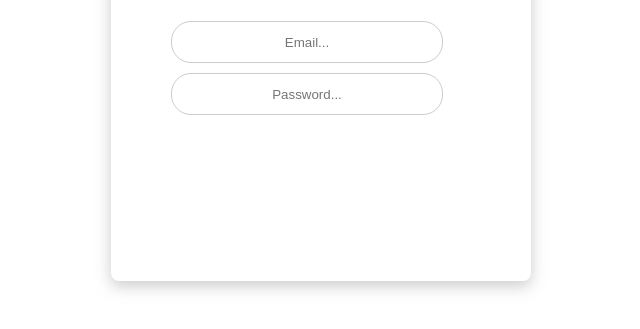
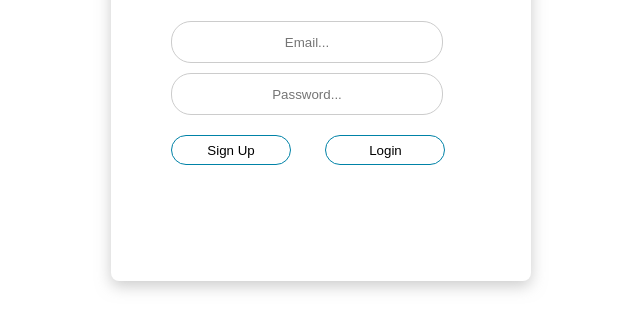
Before and after one commit to amilykassim/PropertyProLite, a plain HTML site: page UI/index.html in a window 1280 px wide. Shown: the part 227-556 px from the top of the page, without its empty margins (319-959 px from the left). Drawn offline with Linux system fonts and the light colour scheme.

Commit message:
Adding login and sign up buttons to the login page

```diff
--- a/UI/css/app.css
+++ b/UI/css/app.css
@@ -52,3 +52,25 @@ body {
     height: 20px;
     outline: none;
   }
+
+  .mini-buttons {
+    width: 120px;
+    height: 30px;
+    border: 1px solid #0082a7;
+    border-radius: 20px;
+    margin-right: 30px;
+    margin-top: 20px;
+    outline: none;
+    background: none;
+    transition: 0.4s;
+  }
+
+  .mini-buttons:hover {
+    color: white;
+    background: #FD297B;
+    cursor: pointer;
+    border: none;
+    transform: scale(1.05, 1.05);
+    transition: 0.4s;
+    box-shadow: 2px 4px 8px 0px rgba(153, 153, 153, 0.5);
+  }
--- a/UI/index.html
+++ b/UI/index.html
@@ -15,11 +15,13 @@
         <h1 class="login-title">Property Pro Lite!</h1>
         <h4 class="login-mini-title">Where Magic Happens</h4>
         <div class="login-field-container">
-                <input class="input-field" type="text" placeholder="Email...">
-                <input class="input-field" type="text" placeholder="Password...">
-
-
+            <input class="input-field" type="text" placeholder="Email...">
+            <input class="input-field" type="text" placeholder="Password...">
+            <div>
+                <button id="signup" class="mini-buttons">Sign Up</button>
+                <button id="login" class="mini-buttons">Login</button>
             </div>
+        </div>
 
     </div>
 
```
